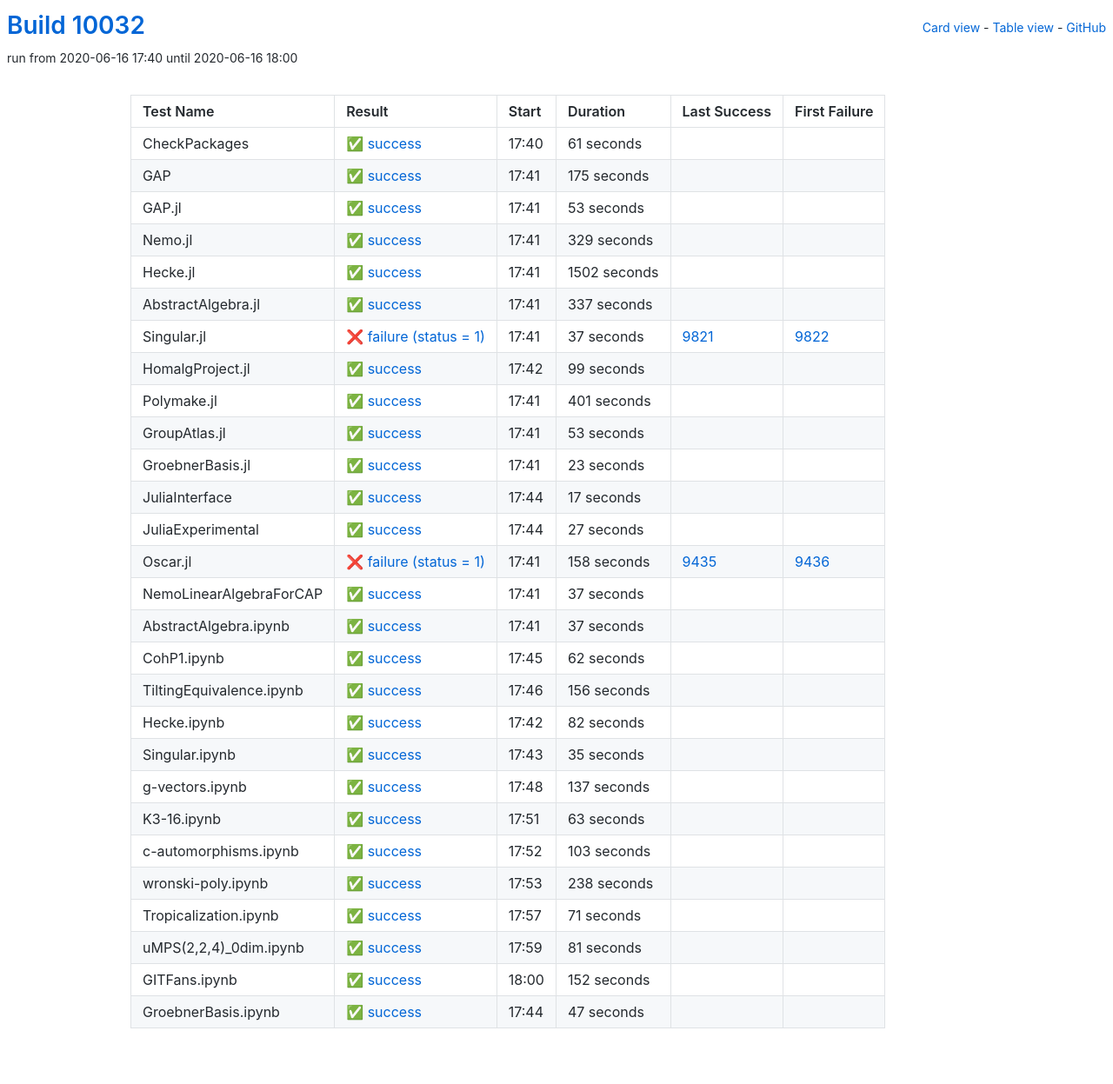
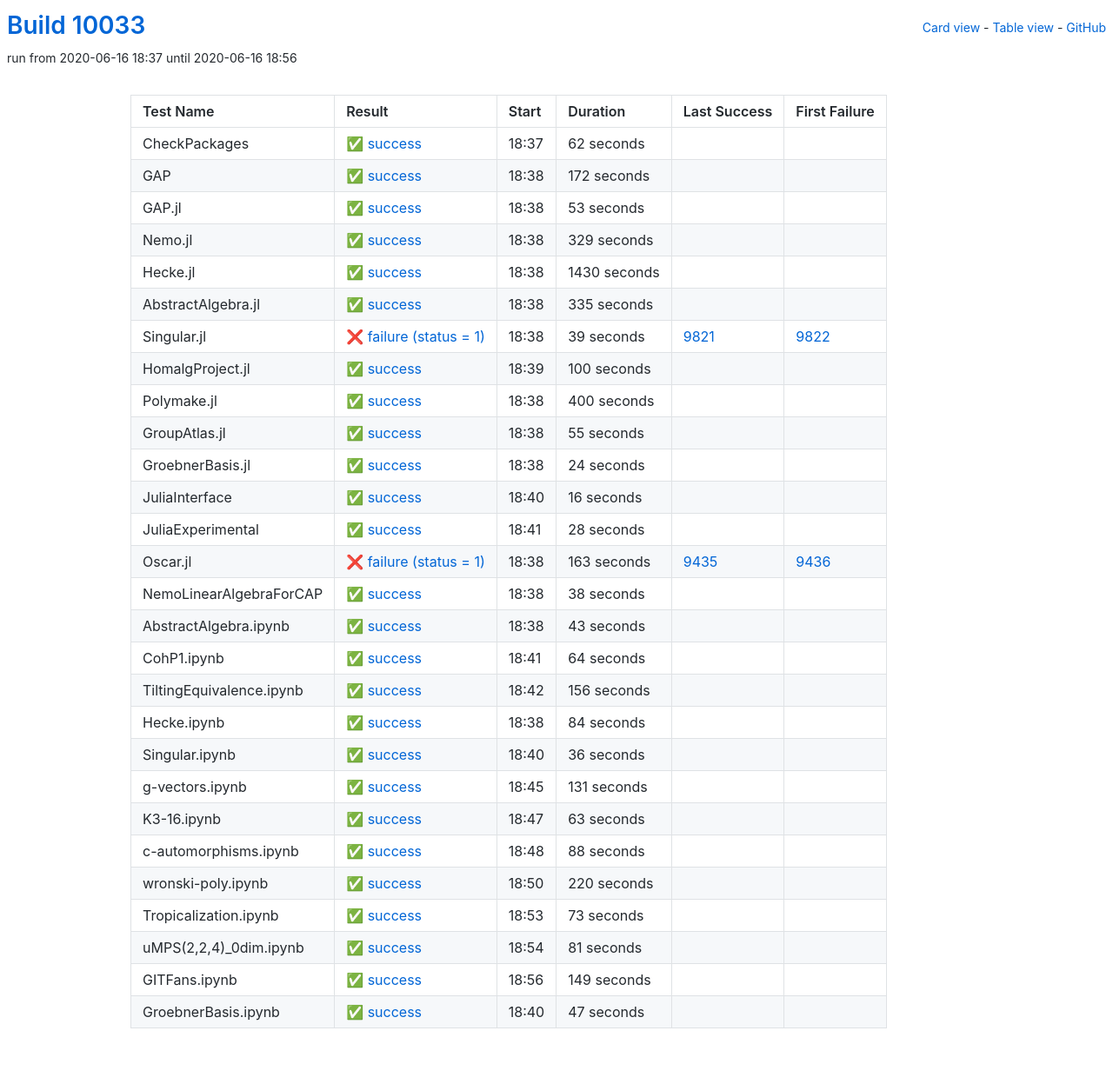
Before and after one commit to oscar-system/oscar-ci-status, a Jekyll site: the page built from table.html, in a window 1280 px wide. Shown: the whole page at 87% size. Built offline with Jekyll 4.4.1, drawn with Linux system fonts in a browser that asks for light colours.

Commit message:
Build #10033

```diff
--- a/_data/ci.yml
+++ b/_data/ci.yml
@@ -1,6 +1,6 @@
 ---
-build: 10032
-build_url: https://oscarci.mathematik.uni-kl.de/job/oscar/10032/
+build: 10033
+build_url: https://oscarci.mathematik.uni-kl.de/job/oscar/10033/
 job: oscar
 organization: oscar-system
 repo: oscar-ci-status
@@ -8,32 +8,32 @@
 tests:
 - name: CheckPackages
   id: checkpackages
-  log: https://oscarci.mathematik.uni-kl.de/job/oscar/10032/artifact/logs/build-10032/CheckPackages.log
-  start: 2020-06-16 17:40
+  log: https://oscarci.mathematik.uni-kl.de/job/oscar/10033/artifact/logs/build-10033/CheckPackages.log
+  start: 2020-06-16 18:37
   success: true
   exitcode: 0
   status: success
-  duration: 61
+  duration: 62
   last_success: false
   last_success_url:
   first_failure: false
   first_failure_url:
 - name: GAP
   id: gap
-  log: https://oscarci.mathematik.uni-kl.de/job/oscar/10032/artifact/logs/build-10032/GAP.log
-  start: 2020-06-16 17:41
+  log: https://oscarci.mathematik.uni-kl.de/job/oscar/10033/artifact/logs/build-10033/GAP.log
+  start: 2020-06-16 18:38
   success: true
   exitcode: 0
   status: success
-  duration: 175
+  duration: 172
   last_success: false
   last_success_url:
   first_failure: false
   first_failure_url:
 - name: GAP.jl
   id: gap-jl
-  log: https://oscarci.mathematik.uni-kl.de/job/oscar/10032/artifact/logs/build-10032/GAP.jl.log
-  start: 2020-06-16 17:41
+  log: https://oscarci.mathematik.uni-kl.de/job/oscar/10033/artifact/logs/build-10033/GAP.jl.log
+  start: 2020-06-16 18:38
   success: true
   exitcode: 0
   status: success
@@ -44,8 +44,8 @@
   first_failure_url:
 - name: Nemo.jl
   id: nemo-jl
-  log: https://oscarci.mathematik.uni-kl.de/job/oscar/10032/artifact/logs/build-10032/Nemo.jl.log
-  start: 2020-06-16 17:41
+  log: https://oscarci.mathematik.uni-kl.de/job/oscar/10033/artifact/logs/build-10033/Nemo.jl.log
+  start: 2020-06-16 18:38
   success: true
   exitcode: 0
   status: success
@@ -56,164 +56,164 @@
   first_failure_url:
 - name: Hecke.jl
   id: hecke-jl
-  log: https://oscarci.mathematik.uni-kl.de/job/oscar/10032/artifact/logs/build-10032/Hecke.jl.log
-  start: 2020-06-16 17:41
+  log: https://oscarci.mathematik.uni-kl.de/job/oscar/10033/artifact/logs/build-10033/Hecke.jl.log
+  start: 2020-06-16 18:38
   success: true
   exitcode: 0
   status: success
-  duration: 1502
+  duration: 1430
   last_success: false
   last_success_url:
   first_failure: false
   first_failure_url:
 - name: AbstractAlgebra.jl
   id: abstractalgebra-jl
-  log: https://oscarci.mathematik.uni-kl.de/job/oscar/10032/artifact/logs/build-10032/AbstractAlgebra.jl.log
-  start: 2020-06-16 17:41
+  log: https://oscarci.mathematik.uni-kl.de/job/oscar/10033/artifact/logs/build-10033/AbstractAlgebra.jl.log
+  start: 2020-06-16 18:38
   success: true
   exitcode: 0
   status: success
-  duration: 337
+  duration: 335
   last_success: false
   last_success_url:
   first_failure: false
   first_failure_url:
 - name: Singular.jl
   id: singular-jl
-  log: https://oscarci.mathematik.uni-kl.de/job/oscar/10032/artifact/logs/build-10032/Singular.jl.log
-  start: 2020-06-16 17:41
+  log: https://oscarci.mathematik.uni-kl.de/job/oscar/10033/artifact/logs/build-10033/Singular.jl.log
+  start: 2020-06-16 18:38
   success: false
   exitcode: 1
   status: failure
-  duration: 37
+  duration: 39
   last_success: 9821
   last_success_url: https://oscarci.mathematik.uni-kl.de/job/oscar/9821/
   first_failure: 9822
   first_failure_url: https://oscarci.mathematik.uni-kl.de/job/oscar/9822/
 - name: HomalgProject.jl
   id: homalgproject-jl
-  log: https://oscarci.mathematik.uni-kl.de/job/oscar/10032/artifact/logs/build-10032/HomalgProject.jl.log
-  start: 2020-06-16 17:42
+  log: https://oscarci.mathematik.uni-kl.de/job/oscar/10033/artifact/logs/build-10033/HomalgProject.jl.log
+  start: 2020-06-16 18:39
   success: true
   exitcode: 0
   status: success
-  duration: 99
+  duration: 100
   last_success: false
   last_success_url:
   first_failure: false
   first_failure_url:
 - name: Polymake.jl
   id: polymake-jl
-  log: https://oscarci.mathematik.uni-kl.de/job/oscar/10032/artifact/logs/build-10032/Polymake.jl.log
-  start: 2020-06-16 17:41
+  log: https://oscarci.mathematik.uni-kl.de/job/oscar/10033/artifact/logs/build-10033/Polymake.jl.log
+  start: 2020-06-16 18:38
   success: true
   exitcode: 0
   status: success
-  duration: 401
+  duration: 400
   last_success: false
   last_success_url:
   first_failure: false
   first_failure_url:
 - name: GroupAtlas.jl
   id: groupatlas-jl
-  log: https://oscarci.mathematik.uni-kl.de/job/oscar/10032/artifact/logs/build-10032/GroupAtlas.jl.log
-  start: 2020-06-16 17:41
+  log: https://oscarci.mathematik.uni-kl.de/job/oscar/10033/artifact/logs/build-10033/GroupAtlas.jl.log
+  start: 2020-06-16 18:38
   success: true
   exitcode: 0
   status: success
-  duration: 53
+  duration: 55
   last_success: false
   last_success_url:
   first_failure: false
   first_failure_url:
 - name: GroebnerBasis.jl
   id: groebnerbasis-jl
-  log: https://oscarci.mathematik.uni-kl.de/job/oscar/10032/artifact/logs/build-10032/GroebnerBasis.jl.log
-  start: 2020-06-16 17:41
+  log: https://oscarci.mathematik.uni-kl.de/job/oscar/10033/artifact/logs/build-10033/GroebnerBasis.jl.log
+  start: 2020-06-16 18:38
   success: true
   exitcode: 0
   status: success
-  duration: 23
+  duration: 24
   last_success: false
   last_success_url:
   first_failure: false
   first_failure_url:
 - name: JuliaInterface
   id: juliainterface
-  log: https://oscarci.mathematik.uni-kl.de/job/oscar/10032/artifact/logs/build-10032/JuliaInterface.log
-  start: 2020-06-16 17:44
+  log: https://oscarci.mathematik.uni-kl.de/job/oscar/10033/artifact/logs/build-10033/JuliaInterface.log
+  start: 2020-06-16 18:40
   success: true
   exitcode: 0
   status: success
-  duration: 17
+  duration: 16
   last_success: false
   last_success_url:
   first_failure: false
   first_failure_url:
 - name: JuliaExperimental
   id: juliaexperimental
-  log: https://oscarci.mathematik.uni-kl.de/job/oscar/10032/artifact/logs/build-10032/JuliaExperimental.log
-  start: 2020-06-16 17:44
+  log: https://oscarci.mathematik.uni-kl.de/job/oscar/10033/artifact/logs/build-10033/JuliaExperimental.log
+  start: 2020-06-16 18:41
   success: true
   exitcode: 0
   status: success
-  duration: 27
+  duration: 28
   last_success: false
   last_success_url:
   first_failure: false
   first_failure_url:
 - name: Oscar.jl
   id: oscar-jl
-  log: https://oscarci.mathematik.uni-kl.de/job/oscar/10032/artifact/logs/build-10032/Oscar.jl.log
-  start: 2020-06-16 17:41
+  log: https://oscarci.mathematik.uni-kl.de/job/oscar/10033/artifact/logs/build-10033/Oscar.jl.log
+  start: 2020-06-16 18:38
   success: false
   exitcode: 1
   status: failure
-  duration: 158
+  duration: 163
   last_success: 9435
   last_success_url: https://oscarci.mathematik.uni-kl.de/job/oscar/9435/
   first_failure: 9436
   first_failure_url: https://oscarci.mathematik.uni-kl.de/job/oscar/9436/
 - name: NemoLinearAlgebraForCAP
   id: nemolinearalgebraforcap
-  log: https://oscarci.mathematik.uni-kl.de/job/oscar/10032/artifact/logs/build-10032/NemoLinearAlgebraForCAP.log
-  start: 2020-06-16 17:41
+  log: https://oscarci.mathematik.uni-kl.de/job/oscar/10033/artifact/logs/build-10033/NemoLinearAlgebraForCAP.log
+  start: 2020-06-16 18:38
   success: true
   exitcode: 0
   status: success
-  duration: 37
+  duration: 38
   last_success: false
   last_success_url:
   first_failure: false
   first_failure_url:
 - name: AbstractAlgebra.ipynb
   id: abstractalgebra-ipynb
-  log: https://oscarci.mathematik.uni-kl.de/job/oscar/10032/artifact/logs/build-10032/AbstractAlgebra.ipynb.log
-  start: 2020-06-16 17:41
+  log: https://oscarci.mathematik.uni-kl.de/job/oscar/10033/artifact/logs/build-10033/AbstractAlgebra.ipynb.log
+  start: 2020-06-16 18:38
   success: true
   exitcode: 0
   status: success
-  duration: 37
+  duration: 43
   last_success: false
   last_success_url:
   first_failure: false
   first_failure_url:
 - name: CohP1.ipynb
   id: cohp1-ipynb
-  log: https://oscarci.mathematik.uni-kl.de/job/oscar/10032/artifact/logs/build-10032/CohP1.ipynb.log
-  start: 2020-06-16 17:45
+  log: https://oscarci.mathematik.uni-kl.de/job/oscar/10033/artifact/logs/build-10033/CohP1.ipynb.log
+  start: 2020-06-16 18:41
   success: true
   exitcode: 0
   status: success
-  duration: 62
+  duration: 64
   last_success: false
   last_success_url:
   first_failure: false
   first_failure_url:
 - name: TiltingEquivalence.ipynb
   id: tiltingequivalence-ipynb
-  log: https://oscarci.mathematik.uni-kl.de/job/oscar/10032/artifact/logs/build-10032/TiltingEquivalence.ipynb.log
-  start: 2020-06-16 17:46
+  log: https://oscarci.mathematik.uni-kl.de/job/oscar/10033/artifact/logs/build-10033/TiltingEquivalence.ipynb.log
+  start: 2020-06-16 18:42
   success: true
   exitcode: 0
   status: success
@@ -224,44 +224,44 @@
   first_failure_url:
 - name: Hecke.ipynb
   id: hecke-ipynb
-  log: https://oscarci.mathematik.uni-kl.de/job/oscar/10032/artifact/logs/build-10032/Hecke.ipynb.log
-  start: 2020-06-16 17:42
+  log: https://oscarci.mathematik.uni-kl.de/job/oscar/10033/artifact/logs/build-10033/Hecke.ipynb.log
+  start: 2020-06-16 18:38
   success: true
   exitcode: 0
   status: success
-  duration: 82
+  duration: 84
   last_success: false
   last_success_url:
   first_failure: false
   first_failure_url:
 - name: Singular.ipynb
   id: singular-ipynb
-  log: https://oscarci.mathematik.uni-kl.de/job/oscar/10032/artifact/logs/build-10032/Singular.ipynb.log
-  start: 2020-06-16 17:43
+  log: https://oscarci.mathematik.uni-kl.de/job/oscar/10033/artifact/logs/build-10033/Singular.ipynb.log
+  start: 2020-06-16 18:40
   success: true
   exitcode: 0
   status: success
-  duration: 35
+  duration: 36
   last_success: false
   last_success_url:
   first_failure: false
   first_failure_url:
 - name: g-vectors.ipynb
   id: g-vectors-ipynb
-  log: https://oscarci.mathematik.uni-kl.de/job/oscar/10032/artifact/logs/build-10032/g-vectors.ipynb.log
-  start: 2020-06-16 17:48
+  log: https://oscarci.mathematik.uni-kl.de/job/oscar/10033/artifact/logs/build-10033/g-vectors.ipynb.log
+  start: 2020-06-16 18:45
   success: true
   exitcode: 0
   status: success
-  duration: 137
+  duration: 131
   last_success: false
   last_success_url:
   first_failure: false
   first_failure_url:
 - name: K3-16.ipynb
   id: k3-16-ipynb
-  log: https://oscarci.mathematik.uni-kl.de/job/oscar/10032/artifact/logs/build-10032/K3-16.ipynb.log
-  start: 2020-06-16 17:51
+  log: https://oscarci.mathematik.uni-kl.de/job/oscar/10033/artifact/logs/build-10033/K3-16.ipynb.log
+  start: 2020-06-16 18:47
   success: true
   exitcode: 0
   status: success
@@ -272,44 +272,44 @@
   first_failure_url:
 - name: c-automorphisms.ipynb
   id: c-automorphisms-ipynb
-  log: https://oscarci.mathematik.uni-kl.de/job/oscar/10032/artifact/logs/build-10032/c-automorphisms.ipynb.log
-  start: 2020-06-16 17:52
+  log: https://oscarci.mathematik.uni-kl.de/job/oscar/10033/artifact/logs/build-10033/c-automorphisms.ipynb.log
+  start: 2020-06-16 18:48
   success: true
   exitcode: 0
   status: success
-  duration: 103
+  duration: 88
   last_success: false
   last_success_url:
   first_failure: false
   first_failure_url:
 - name: wronski-poly.ipynb
   id: wronski-poly-ipynb
-  log: https://oscarci.mathematik.uni-kl.de/job/oscar/10032/artifact/logs/build-10032/wronski-poly.ipynb.log
-  start: 2020-06-16 17:53
+  log: https://oscarci.mathematik.uni-kl.de/job/oscar/10033/artifact/logs/build-10033/wronski-poly.ipynb.log
+  start: 2020-06-16 18:50
   success: true
   exitcode: 0
   status: success
-  duration: 238
+  duration: 220
   last_success: false
   last_success_url:
   first_failure: false
   first_failure_url:
 - name: Tropicalization.ipynb
   id: tropicalization-ipynb
-  log: https://oscarci.mathematik.uni-kl.de/job/oscar/10032/artifact/logs/build-10032/Tropicalization.ipynb.log
-  start: 2020-06-16 17:57
+  log: https://oscarci.mathematik.uni-kl.de/job/oscar/10033/artifact/logs/build-10033/Tropicalization.ipynb.log
+  start: 2020-06-16 18:53
   success: true
   exitcode: 0
   status: success
-  duration: 71
+  duration: 73
   last_success: false
   last_success_url:
   first_failure: false
   first_failure_url:
 - name: uMPS(2,2,4)_0dim.ipynb
   id: umps-2-2-4-0dim-ipynb
-  log: https://oscarci.mathematik.uni-kl.de/job/oscar/10032/artifact/logs/build-10032/uMPS-2-2-4-_0dim.ipynb.log
-  start: 2020-06-16 17:59
+  log: https://oscarci.mathematik.uni-kl.de/job/oscar/10033/artifact/logs/build-10033/uMPS-2-2-4-_0dim.ipynb.log
+  start: 2020-06-16 18:54
   success: true
   exitcode: 0
   status: success
@@ -320,20 +320,20 @@
   first_failure_url:
 - name: GITFans.ipynb
   id: gitfans-ipynb
-  log: https://oscarci.mathematik.uni-kl.de/job/oscar/10032/artifact/logs/build-10032/GITFans.ipynb.log
-  start: 2020-06-16 18:00
+  log: https://oscarci.mathematik.uni-kl.de/job/oscar/10033/artifact/logs/build-10033/GITFans.ipynb.log
+  start: 2020-06-16 18:56
   success: true
   exitcode: 0
   status: success
-  duration: 152
+  duration: 149
   last_success: false
   last_success_url:
   first_failure: false
   first_failure_url:
 - name: GroebnerBasis.ipynb
   id: groebnerbasis-ipynb
-  log: https://oscarci.mathematik.uni-kl.de/job/oscar/10032/artifact/logs/build-10032/GroebnerBasis.ipynb.log
-  start: 2020-06-16 17:44
+  log: https://oscarci.mathematik.uni-kl.de/job/oscar/10033/artifact/logs/build-10033/GroebnerBasis.ipynb.log
+  start: 2020-06-16 18:40
   success: true
   exitcode: 0
   status: success
```
Also changed, not shown: README.md.
